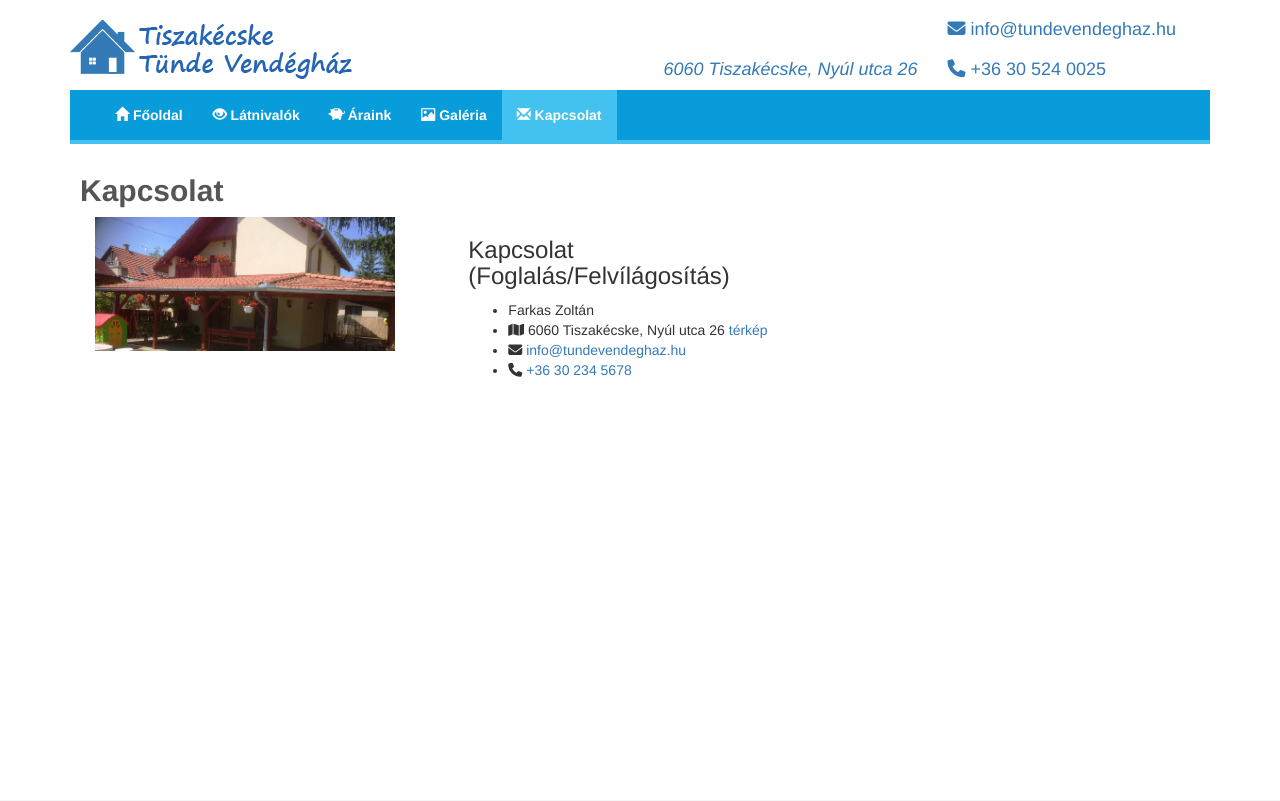
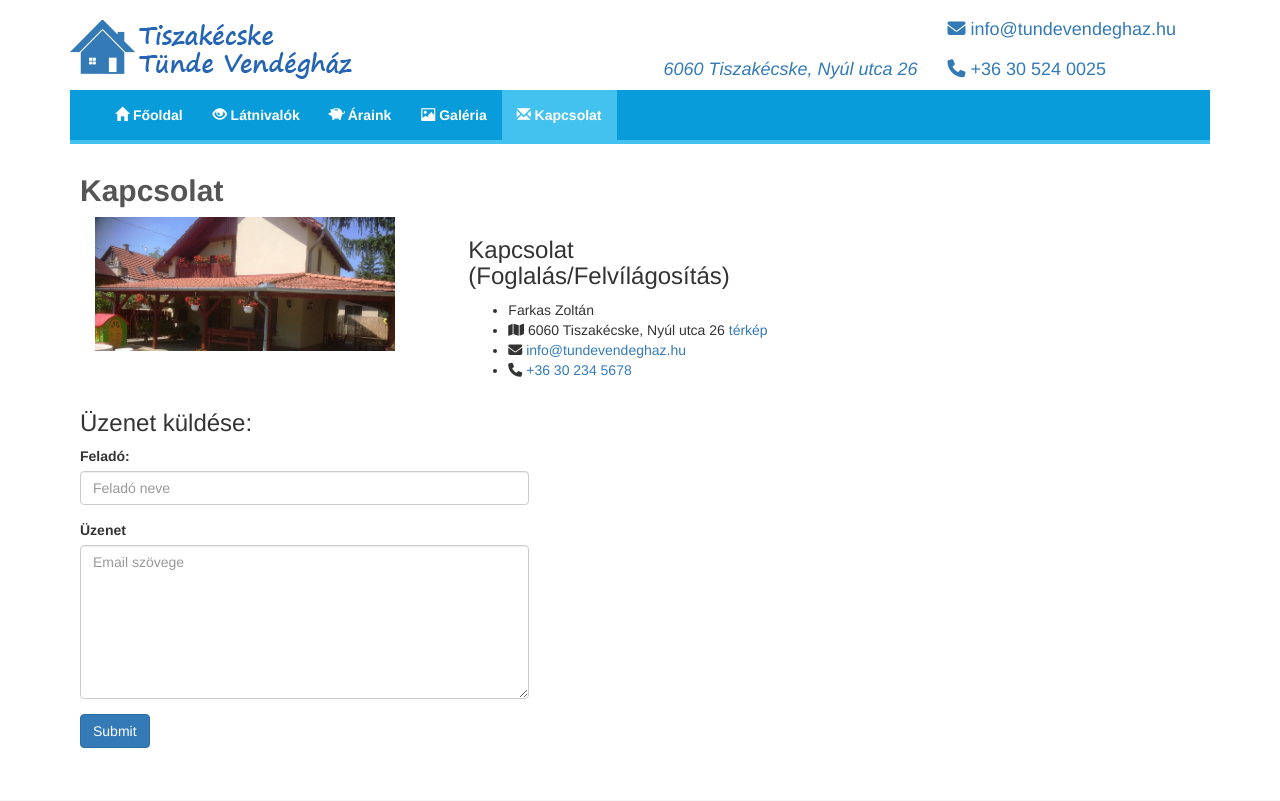
Before and after one commit to nemethrzr/tundevendeghaz, a PHP site: page //kapcsolat in a window 1280 px wide. Shown: the top 801 px of the page. Run offline with PHP 8.4, Linux system fonts and the light colour scheme; some libraries are stand-ins or nearby versions.

Commit message:
kapcsolat menüponton email küldés form hoozáadva...

```diff
--- a/menu/kapcsolat.php
+++ b/menu/kapcsolat.php
@@ -34,7 +34,25 @@
 
         </div>
 
+           <div class="row">
+           	<div class="col-md-5">
+	           	<h3>Üzenet küldése: </h3>
+	           	<form>
+				  <div class="form-group">
+				    <label for="formGroupExampleInput">Feladó:</label>
+				    <input type="text" class="form-control" id="formGroupExampleInput" placeholder="Feladó neve">
+				  </div>
+				  <div class="form-group">
+				    <label for="formGroupExampleInput2">Üzenet</label>
 
+				    <textarea class="form-control" id="formGroupExampleInput2" placeholder="Email szövege" rows="7"></textarea>
+				  </div>
+				  <div class="form-group">
+				    <input type="submit" class="btn btn-primary" id="formGroupExampleInput2" title="Küldés">
+				  </div>
+				</form>
+			</div>
+           </div>
     </div>
 
 </div>
```
